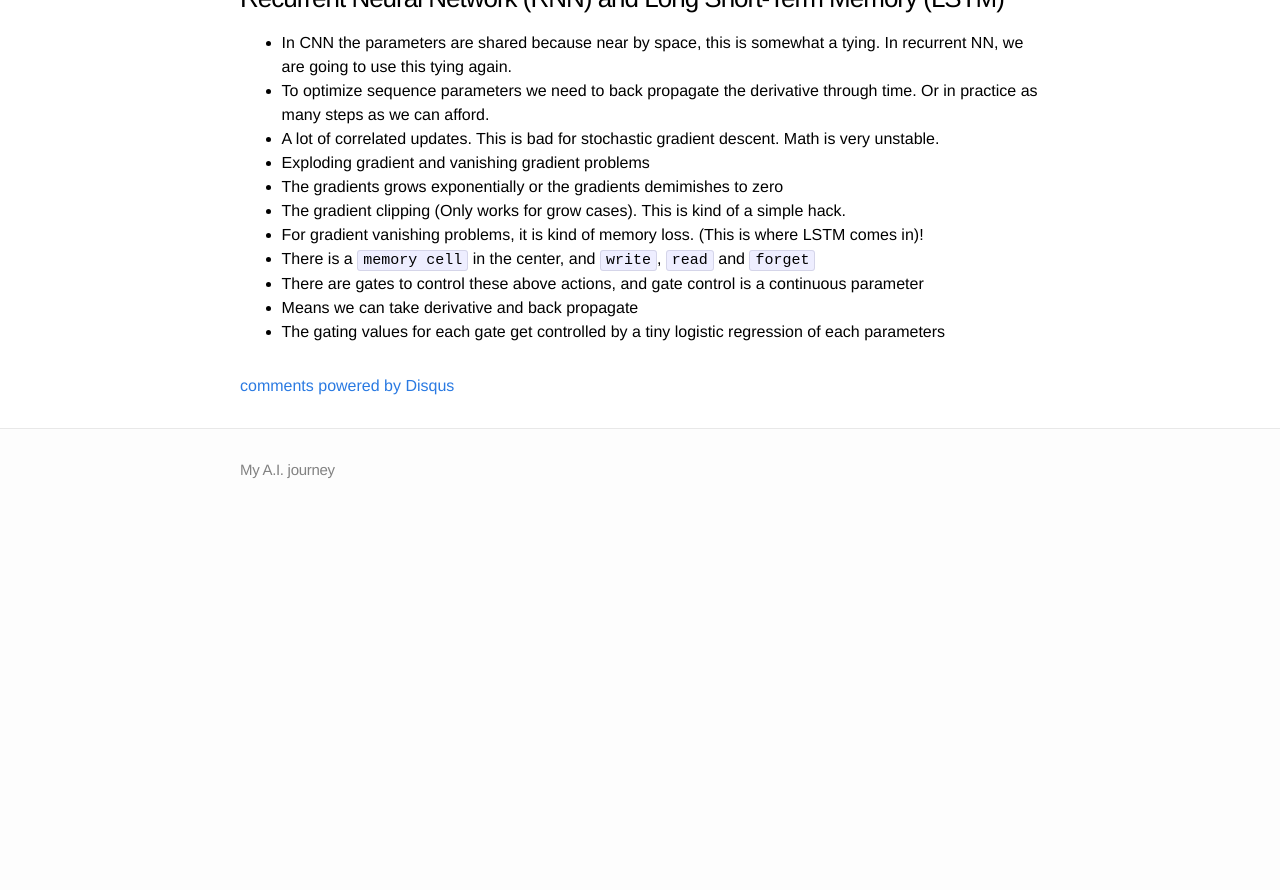
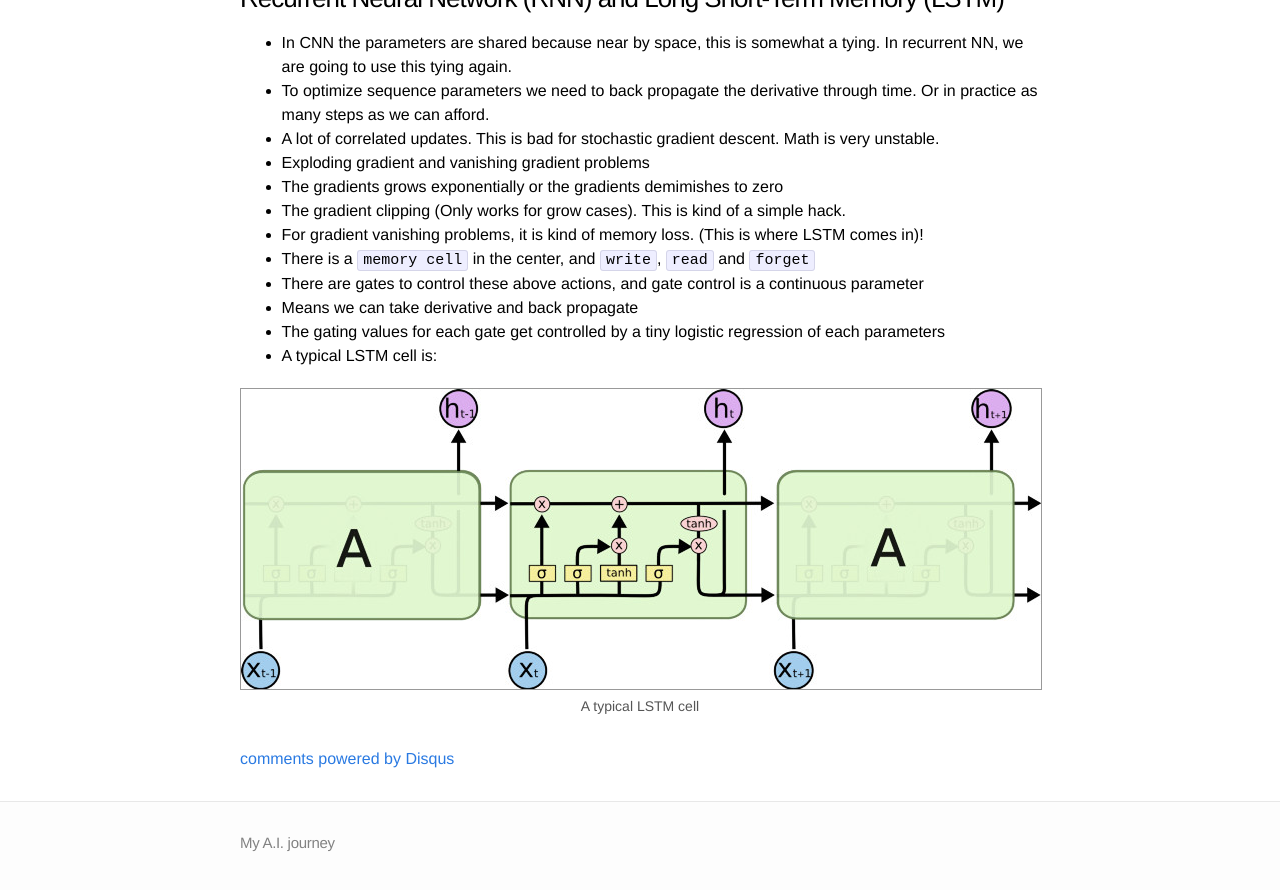
Before and after one commit to BrianPin/brianpin.github.io, a Jekyll site: the page built from _posts/2017-01-13-udacity-DeepLearning-course-notes.markdown, in a window 1280 px wide and 900 px high, scrolled down 1743 px. Shown: the top 890 px of the window. Built offline with Jekyll 4.4.1, drawn with Linux system fonts in a browser that asks for light colours; comment, search, counter and statistics services are not loaded; before the commit the page ends 2270 px from its top, so only the background shows below that.

Commit message:
Add LSTM cell png

```diff
--- a/_posts/2017-01-13-udacity-DeepLearning-course-notes.markdown
+++ b/_posts/2017-01-13-udacity-DeepLearning-course-notes.markdown
@@ -58,17 +58,15 @@ Since all the training procedures are similar, I just reversed the label and bat
 * To optimize sequence parameters we need to back propagate the derivative through time. Or in practice as many steps as we can afford.
 * A lot of correlated updates. This is bad for stochastic gradient descent. Math is very unstable.
 * Exploding gradient and vanishing gradient problems
-
- * The gradients grows exponentially or the gradients demimishes to zero
-
- * The gradient clipping (Only works for grow cases). This is kind of a simple hack.
-
- * For gradient vanishing problems, it is kind of memory loss. (This is where LSTM comes in)!
-
- * There is a `memory cell` in the center, and `write`, `read` and `forget`
-
- * There are gates to control these above actions, and gate control is a continuous parameter
-
- * Means we can take derivative and back propagate
-
- * The gating values for each gate get controlled by a tiny logistic regression of each parameters
+* The gradients grows exponentially or the gradients demimishes to zero
+* The gradient clipping (Only works for grow cases). This is kind of a simple hack.
+* For gradient vanishing problems, it is kind of memory loss. (This is where LSTM comes in)!
+* There is a `memory cell` in the center, and `write`, `read` and `forget`
+* There are gates to control these above actions, and gate control is a continuous parameter
+* Means we can take derivative and back propagate
+* The gating values for each gate get controlled by a tiny logistic regression of each parameters
+* A typical LSTM cell is:
+<div class="imgcap">
+  <img src="/assets/lstm.png">
+  <div class="thecap">A typical LSTM cell</div>
+</div>
```
